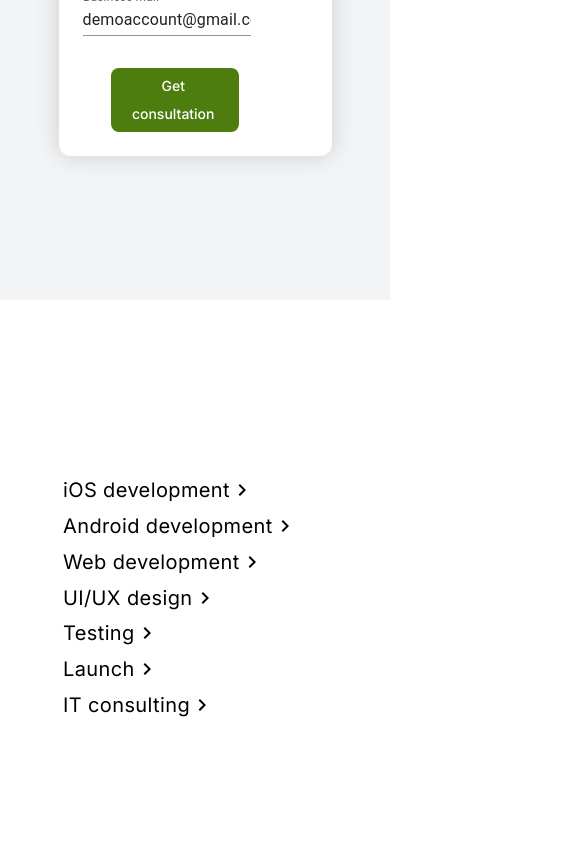
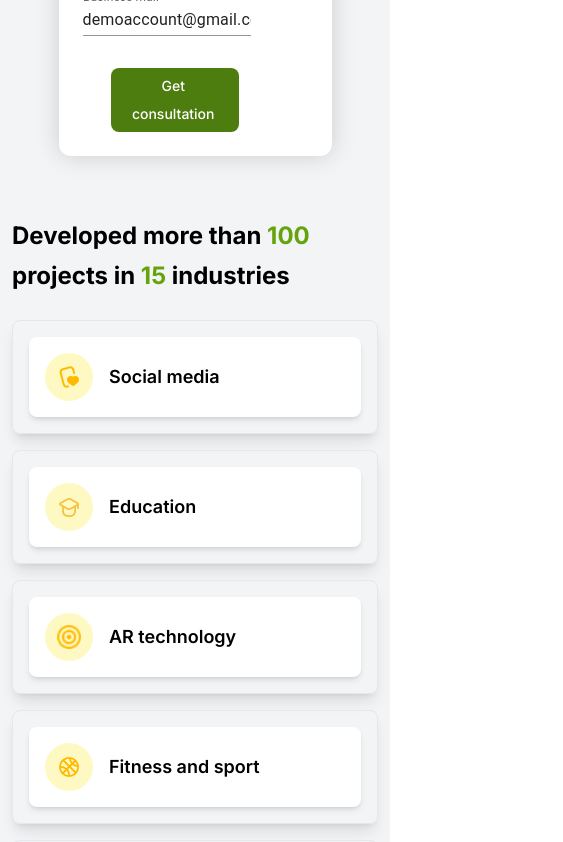
Before and after one commit to MrSingh0/Filesure_Assignment, a Next.js app: page / in a window 390 px wide. Shown: the part 854-1696 px from the top of the page, 563 px wide, since content can reach past the window. Built offline with nearby package versions, Linux system fonts and the light colour scheme.

Commit message:
globals.css

```diff
--- a/app/globals.css
+++ b/app/globals.css
@@ -67,6 +67,10 @@
 
 .nav .drawer{
   display: none;
+}
+
+.assign{
+  width: 100vw;
 }
 
 /* First Page Code */
@@ -541,7 +545,7 @@
     margin-left: 0;
   }
 
-  .second .sec2 .field {
+  .second{
     display: none;
   }
 }
@@ -577,6 +581,9 @@
     line-height: 0;
     gap: 0;
   }
+  .sixth{
+    display: none;
+  }
 }
 
 @media (max-width: 451px) {
```
